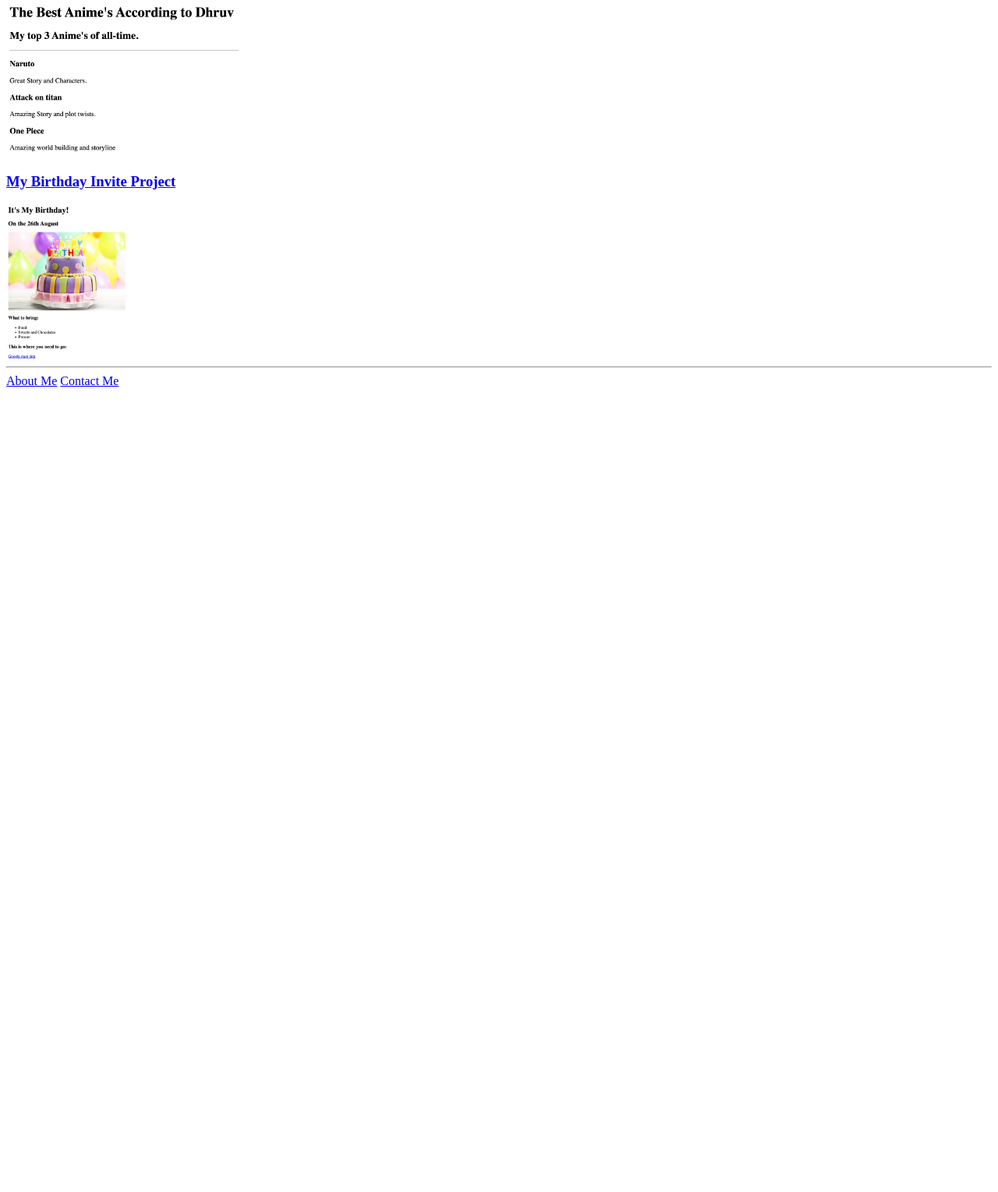
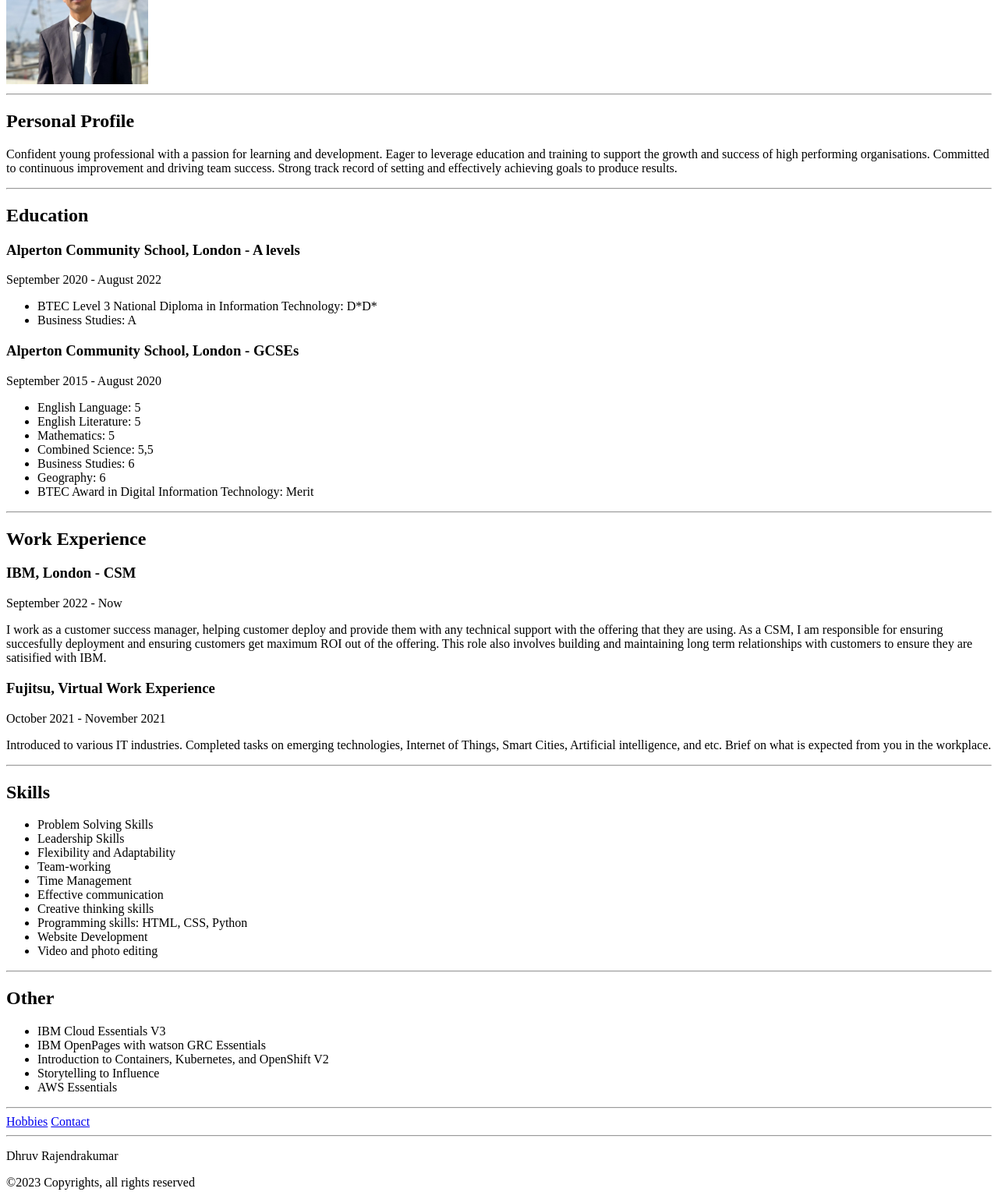
Before and after one commit to DhruvR26/html-portfolio, a plain HTML site: page index.html in a window 1280 px wide. Shown: the part 172-1701 px from the top of the page at 78% size. Before the commit the page ends 800 px from the top, so only its background shows below. Drawn offline with Linux system fonts and the light colour scheme.

Commit message:
Add files via upload

```diff
--- a/index.html
+++ b/index.html
@@ -1,39 +1,76 @@
-<!-- TODO 1: Create the HTML Boilerplate -->
-
-<!-- TODO 2: Add Your previous projects' HTML into the public folder -->
-
-<!-- TODO 3: Take screenshots of your project previews and add the images to the images folder -->
-
-<!-- TODO 4: Add titles/subtitles etc. -->
-
-<!-- TODO 5: Add a link to the project pages -->
-
-<!-- TODO 6: Add images to show the project previews
-HINT for TODO 6: You can use the height attribute set to 200 to make the image smaller:
-https://developer.mozilla.org/en-US/docs/Web/HTML/Element/img#attr-height -->
-
-<!-- TODO 7: Add the Contact Me and About Me page links -->
-
-<! DOCTYPE HTML>
-<html>
+<!DOCTYPE html>
+<html lang="en">
 <head>
     <meta charset="UTF-8">
-    <title>Dhruv Rajendrakumar</title>
+    <meta name="viewport" content="width=device-width, initial-scale=1.0">
+    <title>My Resume</title>
 </head>
+<body>
+    <h1>Dhruv Rajendrakumar</h1>
+    <img src="./Assets/Images/Dhruvpfp.jpg" alt="Picture of Dhruv" height="200">
+    <hr/>
+    <h2>Personal Profile</h2>
+    <p>Confident young professional with a passion for learning and development. Eager to leverage education and training to support the growth and success of high performing organisations. Committed to continuous improvement and driving team success. Strong track record of setting and effectively achieving goals to produce results.
+    </p>
+    <hr/>
+    <h2>Education</h2>
+    <h3>Alperton Community School, London - A levels</h3>
+    <p>September 2020 - August 2022</p>
+    <ul>
+        <li>BTEC Level 3 National Diploma in Information Technology: D*D*</li>
+        <li>Business Studies: A</li>
+    </ul>
+    <h3>Alperton Community School, London - GCSEs</h3>
+    <p>September 2015 - August 2020</p>
+    <ul>
+        <li>English Language: 5</li>
+        <li>English Literature: 5</li>
+        <li>Mathematics: 5</li>
+        <li>Combined Science: 5,5</li>
+        <li>Business Studies: 6</li>
+        <li>Geography: 6</li>
+        <li>BTEC Award in Digital Information Technology: Merit</li>
+    </ul>
+    <hr/>
+    <h2>Work Experience</h2>
+    <h3>IBM, London - CSM</h3>
+    <p>September 2022 - Now</p>
+    <p>I work as a customer success manager, helping customer deploy and provide them with any technical support with the offering that they are using. As a CSM, I am responsible for ensuring succesfully deployment and ensuring customers get maximum ROI out of the offering. This role also involves building and maintaining long term relationships with customers to ensure they are satisified with IBM.</p>
 
-    <body>
-        <h1>DHRUV RAJENDRAKUMAR's Portfolio</h1>
-        <h2>Hi there, I am a Web Developer</h2>
+    <h3>Fujitsu, Virtual Work Experience</h3>
+    <p>October 2021 - November 2021</p>
+    <p>Introduced to various IT industries. Completed tasks on emerging technologies, Internet of Things, Smart Cities, Artificial intelligence, and etc. Brief on what is expected from you in the workplace.</p>
+    <hr/>
+    <h2>Skills</h2>
+    <ul>
+        <li>Problem Solving Skills</li>
+        <li>Leadership Skills</li>
+        <li>Flexibility and Adaptability</li>
+        <li>Team-working</li>
+        <li>Time Management</li>
+        <li>Effective communication</li>
+        <li>Creative thinking skills</li>
+        <li>Programming skills: HTML, CSS, Python</li>
+        <li>Website Development</li>
+        <li>Video and photo editing</li>
+    </ul>
+    <hr/>
+    <h2>Other</h2>
+    <ul>
+        <li>IBM Cloud Essentials V3</li>
+        <li>IBM OpenPages with watson GRC Essentials</li>
+        <li>Introduction to Containers, Kubernetes, and OpenShift V2</li>
+        <li>Storytelling to Influence</li>
+        <li>AWS Essentials</li>
+    </ul>
 
     <hr/>
-        <h3><a href="./public/anime-ranking.html">My Anime Ranking Project</a></h3>
-        <img src="./assets/images/BestAnime-ranking.png" height="200">
-        <h3><a href="./public/birthday-invite.html">My Birthday Invite Project</a></h3>
-        <img src="./assets/images/BirthdayProjectSS.png" height="200">
-        <hr/>
+    <a href="./Public/hobbies.html">Hobbies</a>
+    <a href="./Public/contact.html">Contact</a>
 </body>
 <footer>
-        <a href="public/about.html">About Me</a>
-        <a href="./public/contact.html">Contact Me</a>
+    <hr/>
+    <P>Dhruv Rajendrakumar</P>
+    <p>©2023 Copyrights, all rights reserved</p>
 </footer>
 </html>
```
Also changed, not shown: Public/contact.html (added, +20 -0 lines), Public/hobbies.html (added, +27 -0 lines), Assets/Images/Dhruvpfp.jpg (added). Lines whose indentation alone changed are shown as unchanged.
